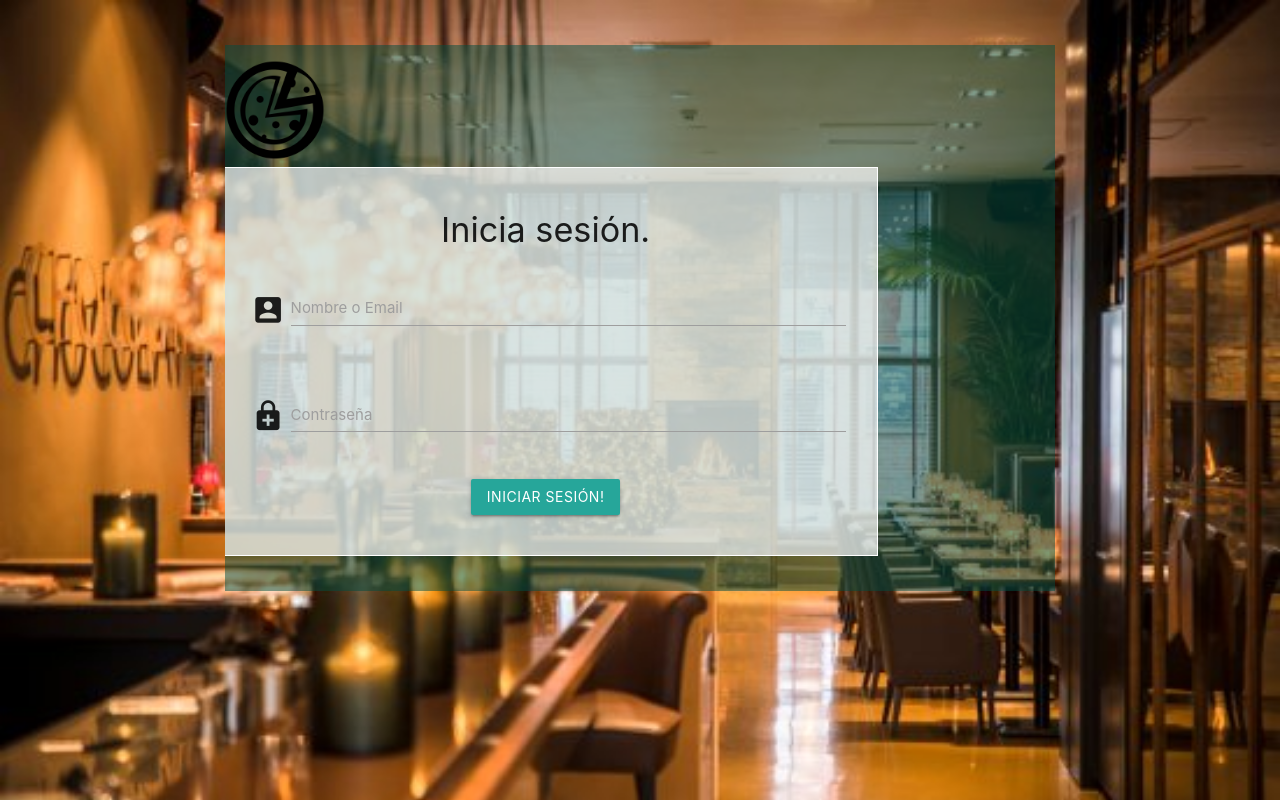
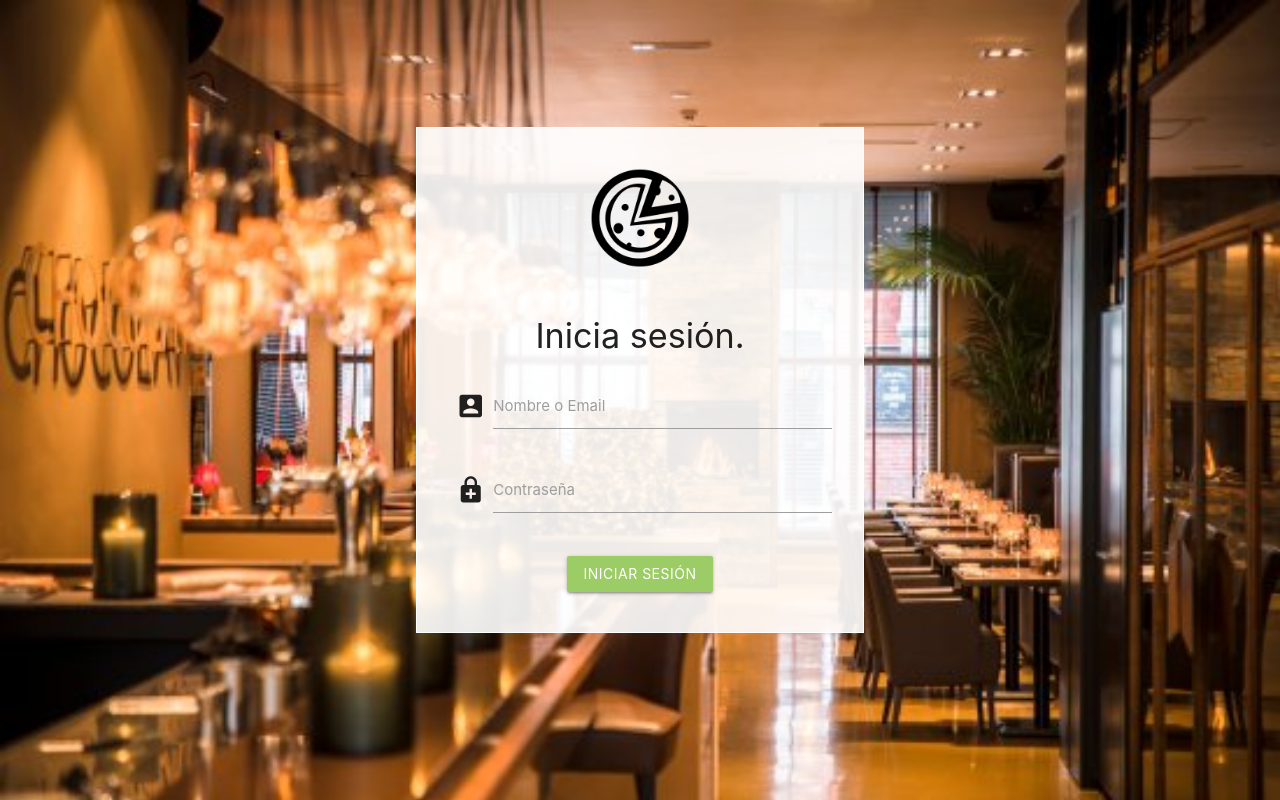
Before and after one commit to JoseLomero/PracticaMaterialize, a plain HTML site: page index.html in a window 1280 px wide. Drawn offline with Linux system fonts and the light colour scheme.

Commit message:
Login ok

```diff
--- /dev/null
+++ b/css/login.css
@@ -0,0 +1,42 @@
+body {
+    display: flex;
+    min-height: 100vh;
+    flex-direction: column;
+    background-image: url("../img/restaurant.jpg");
+    background-repeat: no-repeat;
+    background-size: cover;
+}
+
+main {
+    flex: 1 0 auto;
+}
+.brand-logo >img {
+	width: 50px;
+	height: 50px;
+	margin-top: 5px;
+}
+
+/* LOGIN */
+.logueo.valign-wrapper {
+    min-height: 100vh;
+}
+
+.valign-wrapper > .row {
+    width: 100%;
+}
+
+i.iconis {
+    font-size: 2em!important;
+}
+.login {
+    border: 1px solid #FFF;
+    background-color: rgba(255,255,255,.9);
+    padding: 20px;
+}
+
+#usuario-login {
+    margin: 20px 0;
+}
+#usuario-login img {
+    width: 100px;
+}
--- a/index.html
+++ b/index.html
@@ -5,7 +5,7 @@
     <title>Log In</title>
     <meta charset="utf-8">
     <script type="text/javascript" src="js/script.js"></script>
-    <link rel="stylesheet" type="text/css" href="css/style.css" />
+    <link rel="stylesheet" type="text/css" href="css/login.css" />
 
     <!--Import Google Icon Font-->
     <link href="https://fonts.googleapis.com/icon?family=Material+Icons" rel="stylesheet">
@@ -17,16 +17,15 @@
 </head>
 
 <body>
-    <div class="had-container">
-        <div class="parallax-container logueo">
-            <div class="row"><br>
-                <div class="col m8 s8 offset-m2 offset-s2 center">
-                    <h4 class="truncate bg-card-user">
-                        <div id="usuario-login">
+
+    <div class="logueo valign-wrapper container">
+        <div class="row">
+            <div class="col s12 m6 offset-m3 center">
+                <div class="row login">
+                    <div id="usuario-login" class="col s12">
                         <img src="img/login-icon.png" alt="" class="circle responsive-img">
                     </div>
-                        <div class="row login">
-                            <h4>Inicia sesión.</h4>
+                    <h4 class="col s12">Inicia sesión.</h4>
                     <form class="col s12">
                         <div class="row">
                             <div class="input-field col m12 s12">
@@ -34,8 +33,6 @@
                                 <input id="icon_prefix" type="text" class="validate">
                                 <label for="icon_prefix">Nombre o Email</label>
                             </div>
-                                </div>
-                                <div class="row">
                             <div class="input-field col m12 s12">
                                 <i class="material-icons iconis prefix">enhanced_encryption</i>
                                 <input id="password" type="password" class="validate">
@@ -43,16 +40,14 @@
                             </div>
                         </div>
                         <div class="row">
-                                    <button class="btn waves-effect waves-light" type="submit" name="action">Iniciar
-                                        sesión!</button>
+                            <button class="btn waves-effect waves-light light-green lighten-1" type="submit" name="action">Iniciar sesión</button>
                         </div>
                     </form>
                 </div>
-                    </h4>
+
             </div>
         </div>
-        </div>
-    </div>
+
     </div>
 
 
```
Lines whose indentation alone changed are shown as unchanged.
